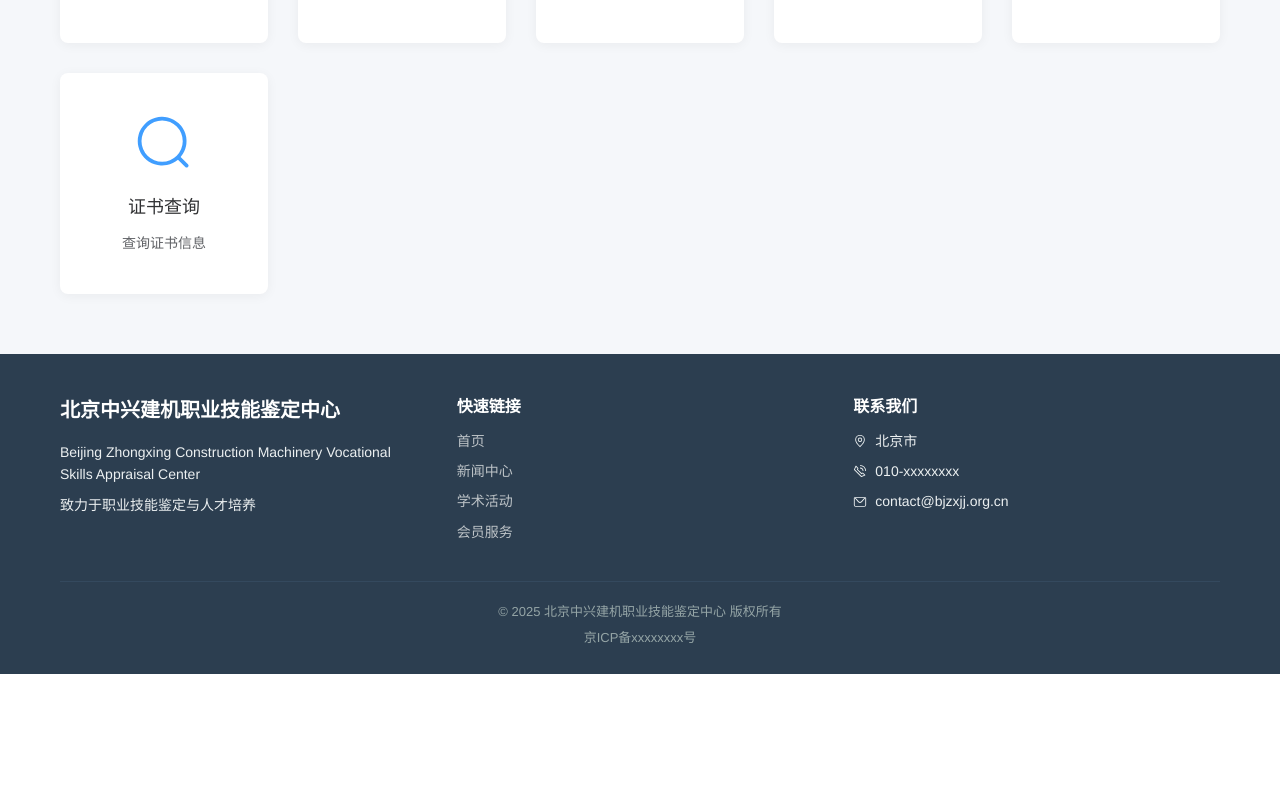
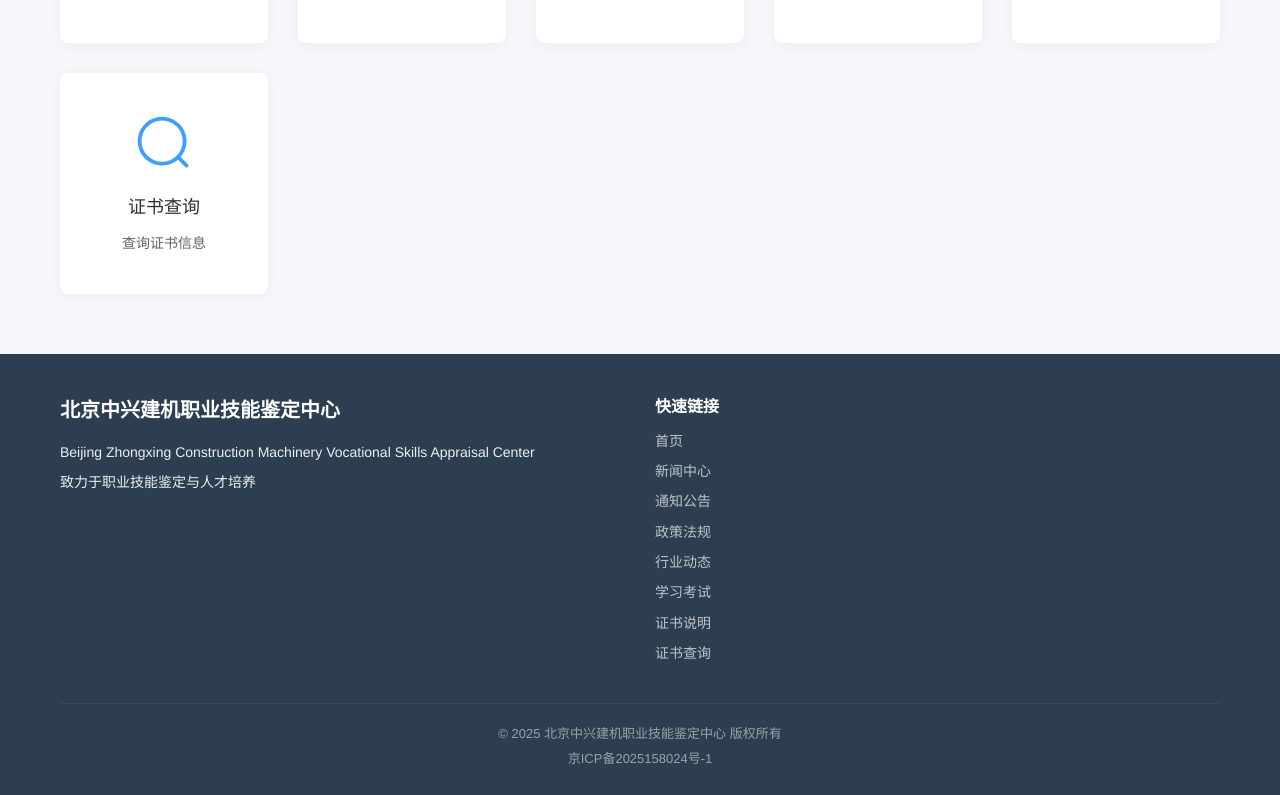
Before and after one commit to DuanEdward/bjzx, a Vue app in the folder frontend/: page / in a window 1280 px wide. Shown: the part 1805-2600 px from the top of the page. Before the commit the page ends 2479 px from the top, so only its background shows below. Built offline with nearby package versions, Linux system fonts and the light colour scheme; no server answers.

Commit message:
chore: 鏇存柊棣栭〉澶囨鍙峰拰搴曢儴閾炬帴

```diff
--- a/frontend/src/components/layout/AppFooter.vue
+++ b/frontend/src/components/layout/AppFooter.vue
@@ -12,27 +12,24 @@
           <ul>
             <li><router-link to="/">首页</router-link></li>
             <li><router-link to="/news">新闻中心</router-link></li>
-            <li><router-link to="/activities">学术活动</router-link></li>
-            <li><router-link to="/member">会员服务</router-link></li>
+            <li><router-link to="/notice">通知公告</router-link></li>
+            <li><router-link to="/policy">政策法规</router-link></li>
+            <li><router-link to="/industry">行业动态</router-link></li>
+            <li><router-link to="/study">学习考试</router-link></li>
+            <li><router-link to="/certificate/intro">证书说明</router-link></li>
+            <li><router-link to="/certificate/query">证书查询</router-link></li>
           </ul>
-        </div>
-        <div class="footer-section">
-          <h4>联系我们</h4>
-          <p><el-icon><Location /></el-icon> 北京市</p>
-          <p><el-icon><Phone /></el-icon> 010-xxxxxxxx</p>
-          <p><el-icon><Message /></el-icon> contact@bjzxjj.org.cn</p>
         </div>
       </div>
       <div class="footer-bottom">
         <p>&copy; {{ currentYear }} 北京中兴建机职业技能鉴定中心 版权所有</p>
-        <p><a href="https://beian.miit.gov.cn" target="_blank">京ICP备xxxxxxxx号</a></p>
+        <p><a href="https://beian.miit.gov.cn" target="_blank">京ICP备2025158024号-1</a></p>
       </div>
     </div>
   </footer>
 </template>
 
 <script setup lang="ts">
-import { Location, Phone, Message } from '@element-plus/icons-vue'
 import { computed } from 'vue'
 
 const currentYear = computed(() => new Date().getFullYear())
@@ -46,7 +43,7 @@ const currentYear = computed(() => new Date().getFullYear())
 
   .footer-content {
     display: grid;
-    grid-template-columns: repeat(3, 1fr);
+    grid-template-columns: repeat(2, 1fr);
     gap: 30px;
     margin-bottom: 30px;
   }
```
Also changed, not shown: 1 other file (tests, documents, lock files or other folders).
